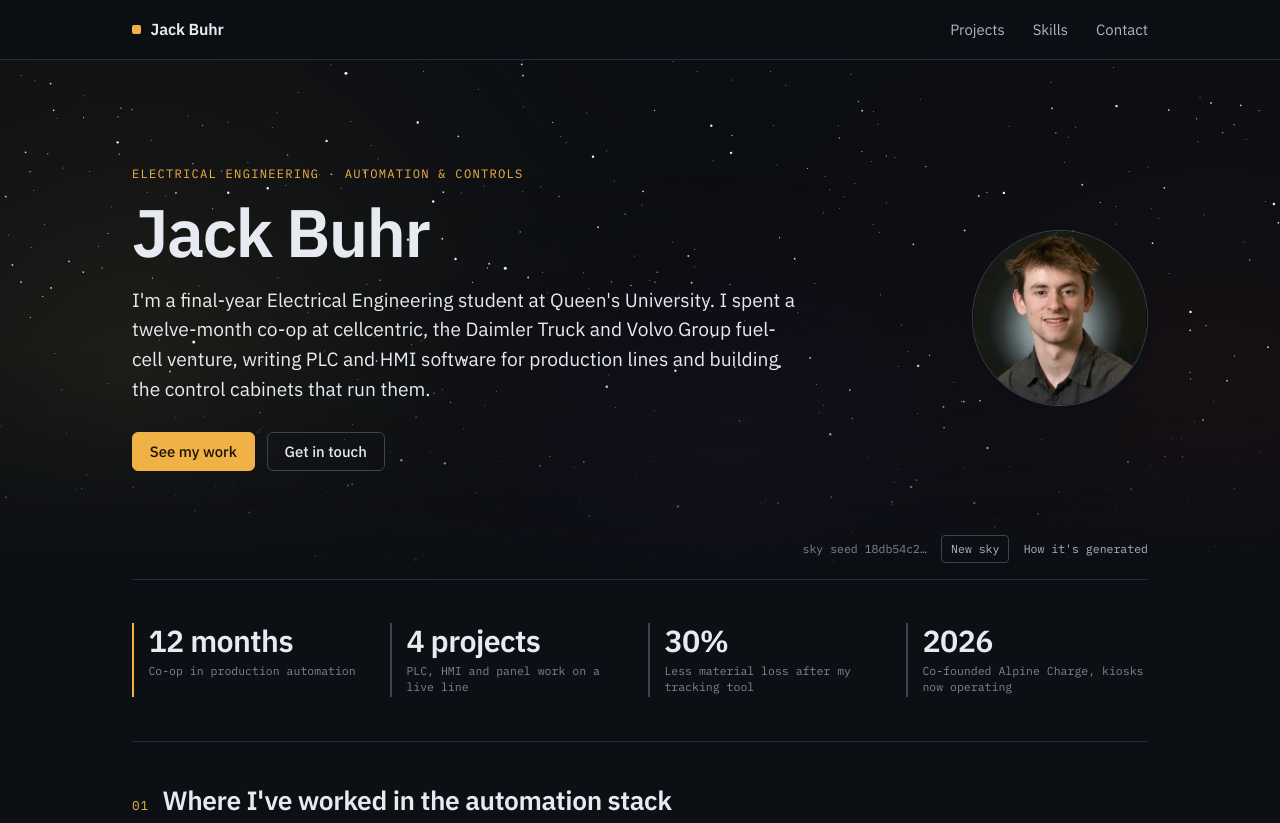
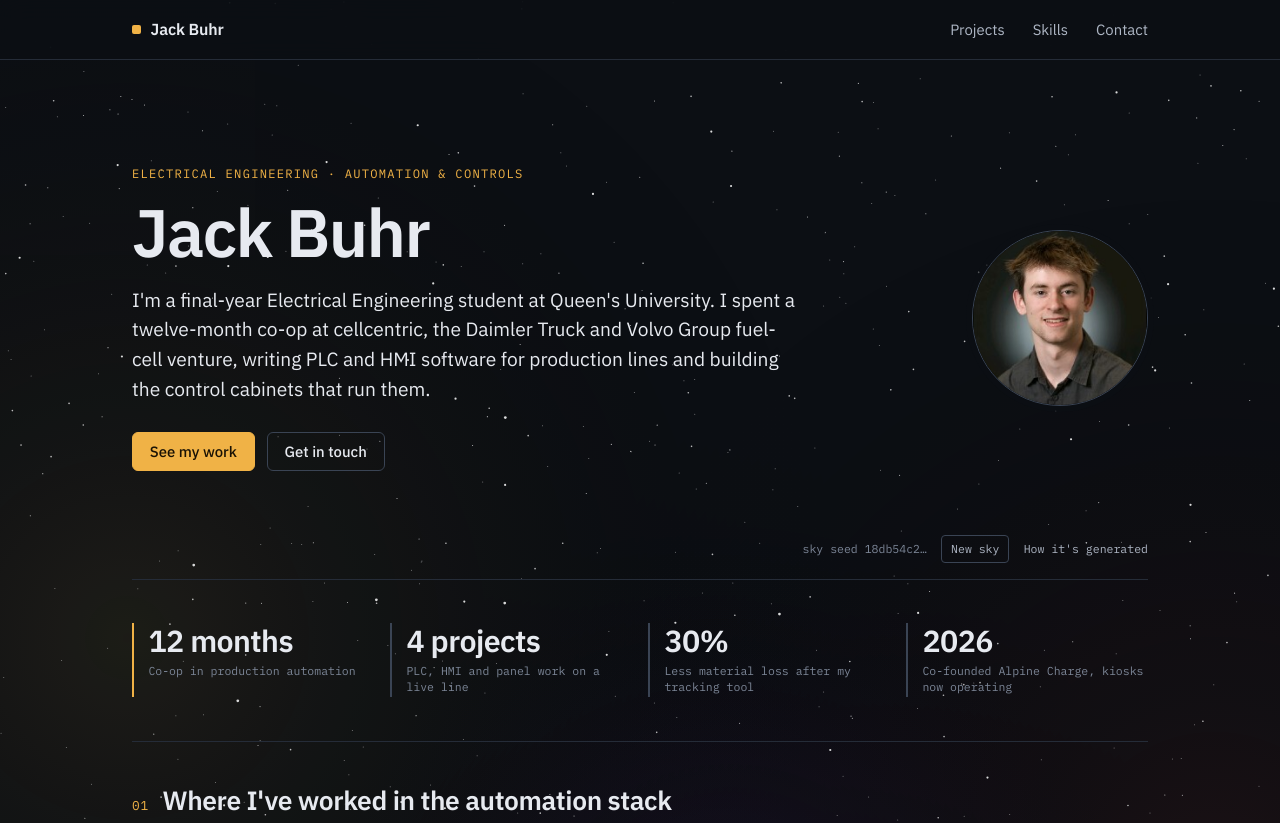
Before and after one commit to JayBird1243/JayBird1243.github.io, a plain HTML site: page v2/index.html in a window 1280 px wide. Shown: the top 823 px of the page. Drawn offline with Linux system fonts and the light colour scheme.

Commit message:
v2: run the seeded sky behind every page
One fixed canvas drawn by site.js. The seed is kept for the visit so
the same sky follows across pages; the home hero controls and the
Starry Sky demo both drive it.

Co-Authored-By: Claude Fable 5.2 <noreply@anthropic.com>
Claude-Session: https://claude.ai/code/session_017hzucYkQHmvqSaBJtGyCun

```diff
--- a/v2/assets/site.css
+++ b/v2/assets/site.css
@@ -113,6 +113,24 @@ pre code { background: none; border: 0; padding: 0; font-size: inherit; }
 hr { border: 0; border-top: 1px solid var(--line); margin: 2rem 0; }
 
 ::selection { background: var(--accent); color: var(--accent-ink); }
+
+/* ---------- Site-wide sky ---------- */
+/* Fixed behind everything, drawn by site.js. Taller than the viewport so it
+   can drift slowly as the page scrolls. */
+.site-sky {
+    position: fixed;
+    top: 0;
+    left: 0;
+    width: 100%;
+    height: 130vh;
+    height: 130lvh;
+    z-index: -1;
+    pointer-events: none;
+    opacity: 0;
+    transition: opacity 1.2s ease;
+    will-change: transform;
+}
+.site-sky.is-on { opacity: 0.9; }
 
 /* ---------- Layout ---------- */
 .wrap {
@@ -702,11 +720,12 @@ details.more > .more-body h4:first-child { margin-top: 0; }
     html { scroll-behavior: auto; }
     *, *::before, *::after { animation: none !important; transition: none !important; }
     .js [data-reveal] { opacity: 1; transform: none; }
+    .site-sky.is-on { opacity: 0.9; }
     .js .dg .draw { stroke-dashoffset: 0; }
     .js .dg .pop { opacity: 1; }
 }
 
 @media print {
-    .site-nav, .site-footer { display: none; }
+    .site-nav, .site-footer, .site-sky { display: none; }
     body { padding-top: 0; background: #fff; color: #000; }
 }
--- a/v2/assets/site.js
+++ b/v2/assets/site.js
@@ -1,6 +1,6 @@
 /* Jack Buhr — shared site script.
-   Nav + footer, scroll reveal, count-up numbers, image lightbox,
-   and the seeded sky renderer (window.Sky).
+   Nav + footer, the site-wide seeded sky (window.Sky), scroll reveal,
+   count-up numbers and the image lightbox.
 
    Each page sets on <html>:
      data-root="" (top-level page) or "../" (page inside /projects)
@@ -297,8 +297,83 @@
     })();
     window.Sky = Sky;
 
+    // ── Site-wide sky ──────────────────────────────────────────────
+    // One fixed canvas behind every page. The seed is kept for the visit
+    // (sessionStorage), so the same sky follows you from page to page.
+    //   Sky.site.seed            current seed
+    //   Sky.site.set(seed)       draw a given seed everywhere
+    //   Sky.site.reroll()        new random seed
+    // A 'sky:change' event fires on document with the render stats.
+    function initSiteSky() {
+        var KEY = 'sky-seed';
+        var canvas = document.createElement('canvas');
+        canvas.className = 'site-sky';
+        canvas.setAttribute('aria-hidden', 'true');
+        document.body.insertBefore(canvas, document.body.firstChild);
+
+        var seed = null;
+        try { seed = window.sessionStorage.getItem(KEY); } catch (e) { /* storage blocked */ }
+        if (!Sky.isSeed(seed)) seed = Sky.randomSeed();
+
+        var site = { seed: seed, stats: null };
+
+        function draw() {
+            site.stats = Sky.render(canvas, site.seed, { density: 340, scale: 0.55 });
+            canvas.classList.add('is-on');
+            try { window.sessionStorage.setItem(KEY, site.seed); } catch (e) { /* storage blocked */ }
+            var ev;
+            try { ev = new CustomEvent('sky:change', { detail: site.stats }); } catch (e) { ev = null; }
+            if (ev) document.dispatchEvent(ev);
+        }
+
+        site.set = function (next) {
+            if (!Sky.isSeed(next)) return false;
+            next = next.toLowerCase();
+            if (next === site.seed && site.stats) return true;
+            site.seed = next;
+            if (reduced) { draw(); return true; }
+            canvas.classList.remove('is-on');
+            setTimeout(draw, 350);
+            return true;
+        };
+        site.reroll = function () { site.set(Sky.randomSeed()); return site.seed; };
+        Sky.site = site;
+
+        draw();
+
+        // Redraw when the width changes. Height changes are ignored so the
+        // mobile URL bar sliding away does not reshuffle the stars.
+        var lastW = window.innerWidth;
+        var timer = null;
+        window.addEventListener('resize', function () {
+            if (window.innerWidth === lastW) return;
+            lastW = window.innerWidth;
+            clearTimeout(timer);
+            timer = setTimeout(draw, 200);
+        });
+
+        // Slow drift as the page scrolls: the canvas is taller than the
+        // viewport and slides up by the extra height over the full scroll.
+        if (reduced) return;
+        var ticking = false;
+        function drift() {
+            ticking = false;
+            var max = document.documentElement.scrollHeight - window.innerHeight;
+            var p = max > 0 ? Math.min(1, Math.max(0, window.scrollY / max)) : 0;
+            var extra = canvas.offsetHeight - window.innerHeight;
+            canvas.style.transform = 'translate3d(0,' + (-p * Math.max(0, extra)).toFixed(1) + 'px,0)';
+        }
+        window.addEventListener('scroll', function () {
+            if (ticking) return;
+            ticking = true;
+            requestAnimationFrame(drift);
+        }, { passive: true });
+        drift();
+    }
+
     // ── Boot ───────────────────────────────────────────────────────
     function boot() {
+        initSiteSky();
         buildChrome();
         initReveal();
         initCount();
--- a/v2/index.html
+++ b/v2/index.html
@@ -10,20 +10,7 @@
     <link rel="stylesheet" href="assets/site.css">
     <script src="assets/site.js" defer></script>
     <style>
-        /* Hero: the seeded sky sits behind the intro and fades into the page. */
-        .hero { position: relative; isolation: isolate; overflow: hidden; }
-        .hero-sky {
-            position: absolute;
-            inset: 0;
-            width: 100%;
-            height: 100%;
-            z-index: -1;
-            opacity: 0;
-            transition: opacity 1.2s ease;
-            -webkit-mask-image: linear-gradient(to bottom, #000 55%, transparent 100%);
-            mask-image: linear-gradient(to bottom, #000 55%, transparent 100%);
-        }
-        .hero-sky.is-on { opacity: 1; }
+        .hero { position: relative; }
         .hero-inner {
             display: grid;
             grid-template-columns: minmax(0, 1fr) auto;
@@ -104,7 +91,6 @@
 <body>
 <main>
     <section class="hero">
-        <canvas class="hero-sky" id="sky" aria-hidden="true"></canvas>
         <div class="wrap">
             <div class="hero-inner">
                 <div>
@@ -299,32 +285,14 @@
 
 <script>
     document.addEventListener('DOMContentLoaded', function () {
-        var canvas = document.getElementById('sky');
         var label = document.getElementById('sky-seed');
-        var seed = Sky.randomSeed();
-
-        function draw() {
-            Sky.render(canvas, seed, { density: 520, scale: 0.6 });
-            label.textContent = seed.slice(0, 8) + '…';
-            label.title = seed;
-            canvas.classList.add('is-on');
+        function show() {
+            label.textContent = Sky.site.seed.slice(0, 8) + '…';
+            label.title = Sky.site.seed;
         }
-
-        draw();
-
-        document.getElementById('sky-new').addEventListener('click', function () {
-            canvas.classList.remove('is-on');
-            setTimeout(function () { seed = Sky.randomSeed(); draw(); }, 350);
-        });
-
-        var timer;
-        var lastW = window.innerWidth;
-        window.addEventListener('resize', function () {
-            if (window.innerWidth === lastW) return;   // ignore mobile URL-bar height changes
-            lastW = window.innerWidth;
-            clearTimeout(timer);
-            timer = setTimeout(draw, 200);
-        });
+        show();
+        document.addEventListener('sky:change', show);
+        document.getElementById('sky-new').addEventListener('click', function () { Sky.site.reroll(); });
     });
 </script>
 </body>
```
Also changed, not shown: v2/projects.html (+1 -1 lines), v2/projects/Starry-Sky.html (+3 -2 lines).
